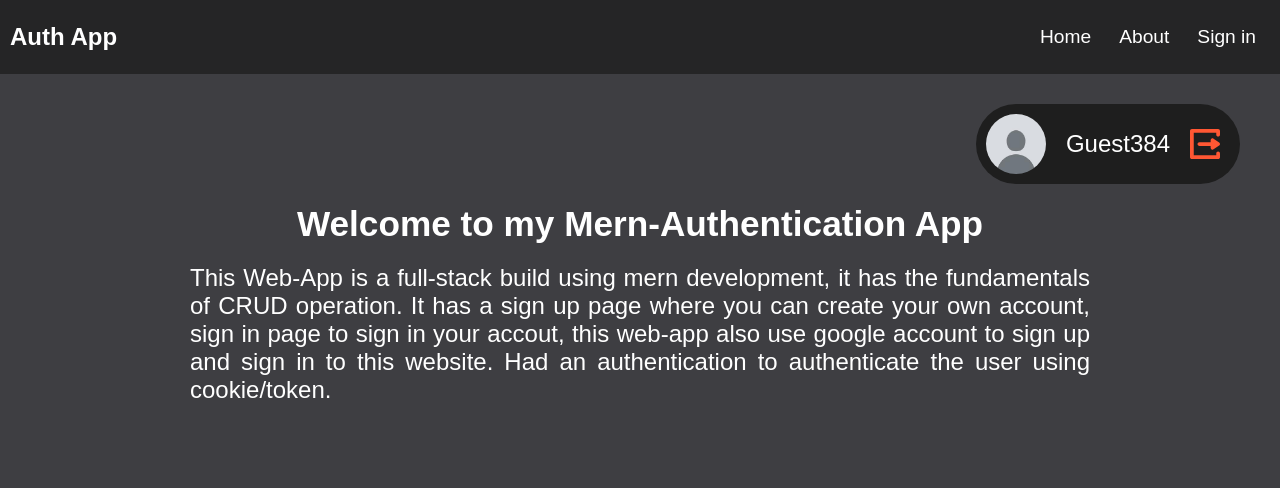
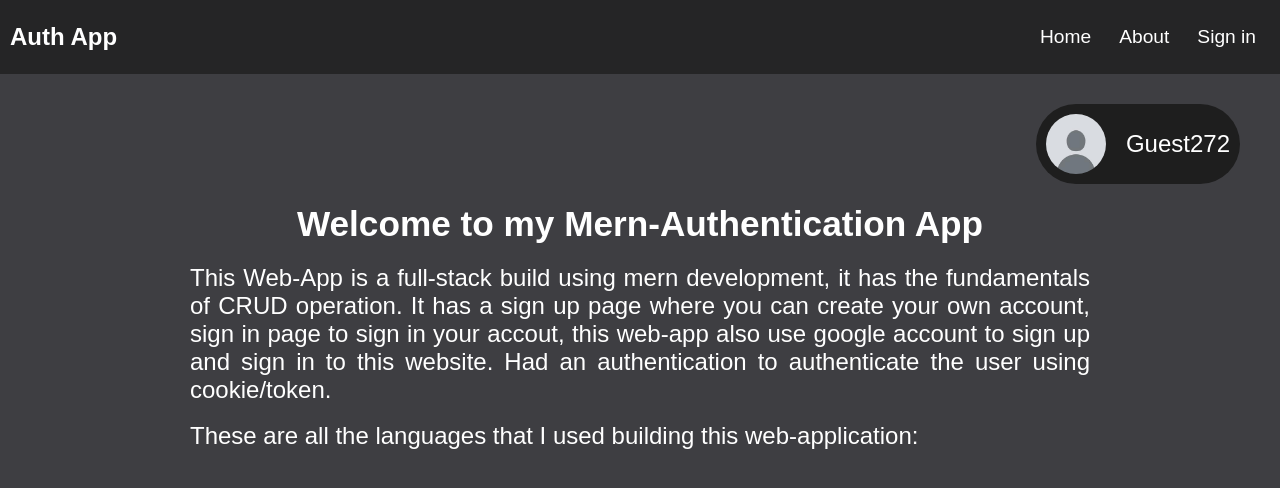
Before and after one commit to FrancisAl-j/mern-auth, a React (Vite) app in the folder front/: page / in a window 1280 px wide. Shown: the top 488 px of the page. Built offline with nearby package versions, Linux system fonts and the light colour scheme; no server answers.

Commit message:
Added and change something

```diff
--- a/front/src/app.css
+++ b/front/src/app.css
@@ -257,3 +257,6 @@ ul li:hover {
 .pfp-container .logout:hover {
   fill: red;
 }
+.right {
+  align-self: flex-end;
+}
--- a/front/src/components/Home.jsx
+++ b/front/src/components/Home.jsx
@@ -1,24 +1,10 @@
-import { useSelector } from "react-redux";
-import DefaultProfile from "../assets/profile.jpg";
-import SignOut from "../assets/logout.svg";
+import Indicator from "./Indicator";
 
 const Home = () => {
-  const { currentUser } = useSelector((state) => state.user);
-
   return (
     <div className="home-container">
-      <div className="pfp-container">
-        <img
-          className="pfp"
-          src={currentUser ? currentUser.profilePicture : DefaultProfile}
-          alt="profile"
-        />
-        <p>
-          {currentUser
-            ? currentUser.username
-            : `Guest${Math.floor(Math.random() * 999)}`}
-        </p>
-        <img className="logout" src={SignOut} alt="" />
+      <div className="right">
+        <Indicator />
       </div>
       <div className="content-container">
         <h1>Welcome to my Mern-Authentication App</h1>
@@ -30,6 +16,10 @@ const Home = () => {
           website. Had an authentication to authenticate the user using
           cookie/token.
         </p>
+        <br />
+        <p>
+          These are all the languages that I used building this web-application:
+        </p>
       </div>
     </div>
   );
--- /dev/null
+++ b/front/src/components/Indicator.jsx
@@ -0,0 +1,51 @@
+import { useSelector } from "react-redux";
+import DefaultProfile from "../assets/profile.jpg";
+import SignOut from "../assets/logout.svg";
+import { signout } from "../redux/user/userSlice";
+import { useDispatch } from "react-redux";
+import axios from "axios";
+
+const Indicator = () => {
+  const dispatch = useDispatch();
+  const { currentUser } = useSelector((state) => state.user);
+
+  const handleSignout = async () => {
+    try {
+      await axios.get(`http://localhost:5000/auth/signout`, {
+        withCredentials: true,
+      });
+      dispatch(signout());
+    } catch (error) {
+      console.log("Something went wrong!");
+    }
+  };
+
+  return (
+    <div>
+      <div className="pfp-container">
+        <img
+          className="pfp"
+          src={currentUser ? currentUser.profilePicture : DefaultProfile}
+          alt="profile"
+        />
+        <p>
+          {currentUser
+            ? currentUser.username
+            : `Guest${Math.floor(Math.random() * 999)}`}
+        </p>
+        {currentUser ? (
+          <img
+            onClick={handleSignout}
+            className="logout"
+            src={SignOut}
+            alt=""
+          />
+        ) : (
+          ""
+        )}
+      </div>
+    </div>
+  );
+};
+
+export default Indicator;
```
